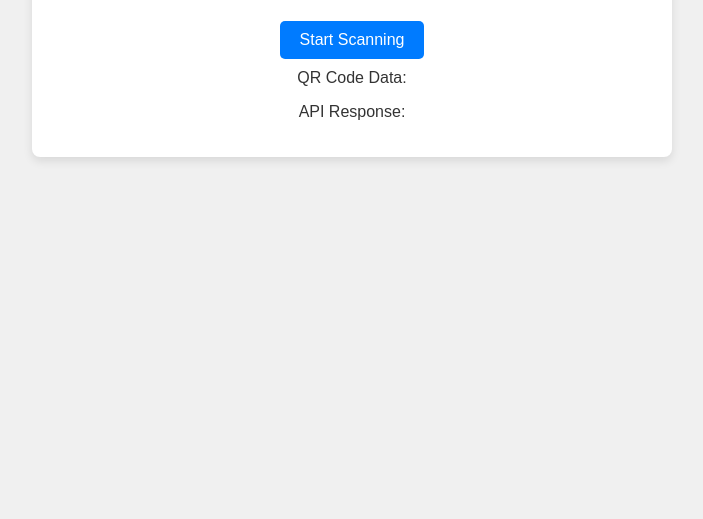
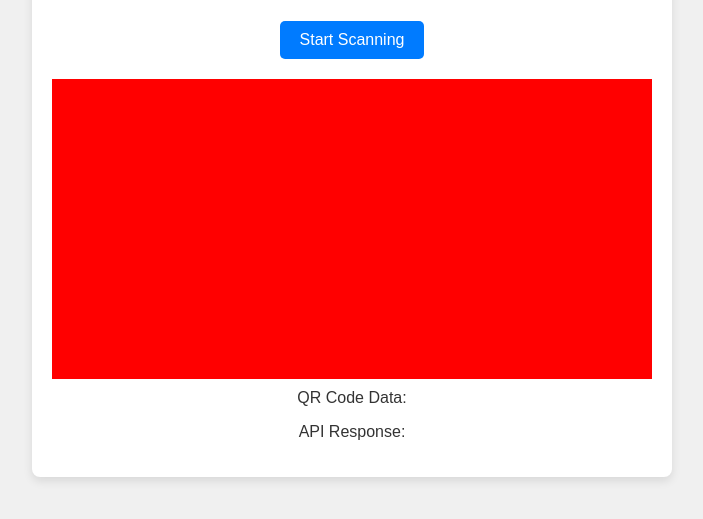
Before and after one commit to kaizen8labs/pmday-ticket-scanner, a plain HTML site: page index.html in a window 1280 px wide. Shown: the part 127-646 px from the top of the page, without its empty margins (288-991 px from the left). Drawn offline with Linux system fonts and the light colour scheme.

Commit message:
Update styles.css

```diff
--- a/styles.css
+++ b/styles.css
@@ -35,8 +35,10 @@ body {
 
   #video {
     width: 100%;
+    height: 50%;
+    background-color: #ff0000;
     margin-top: 20px;
-    display: none;
+    display: block;
   }
 
   .hidden {
```
